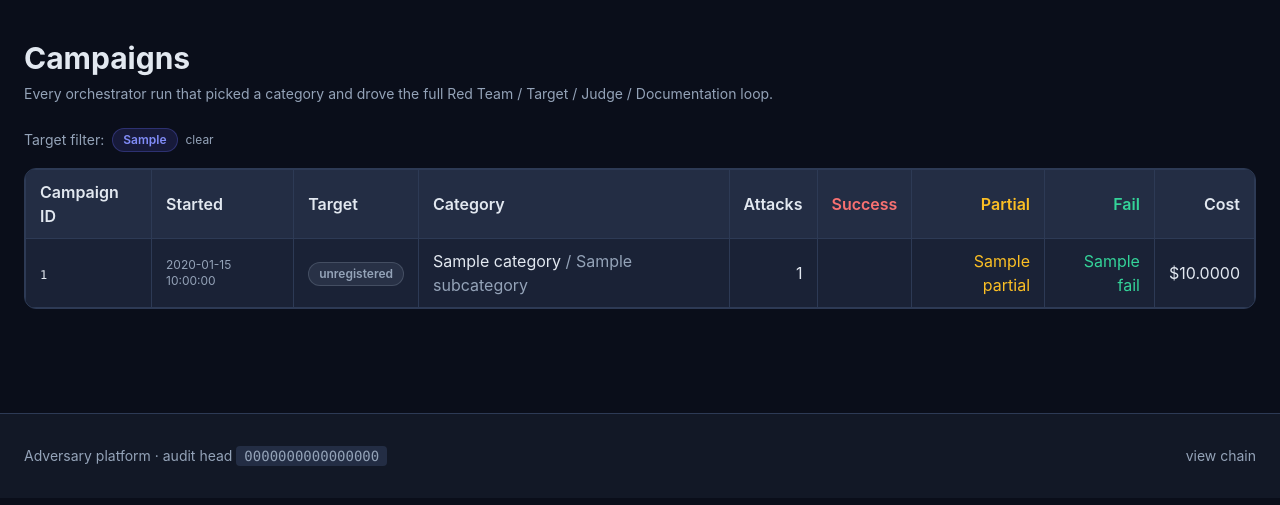
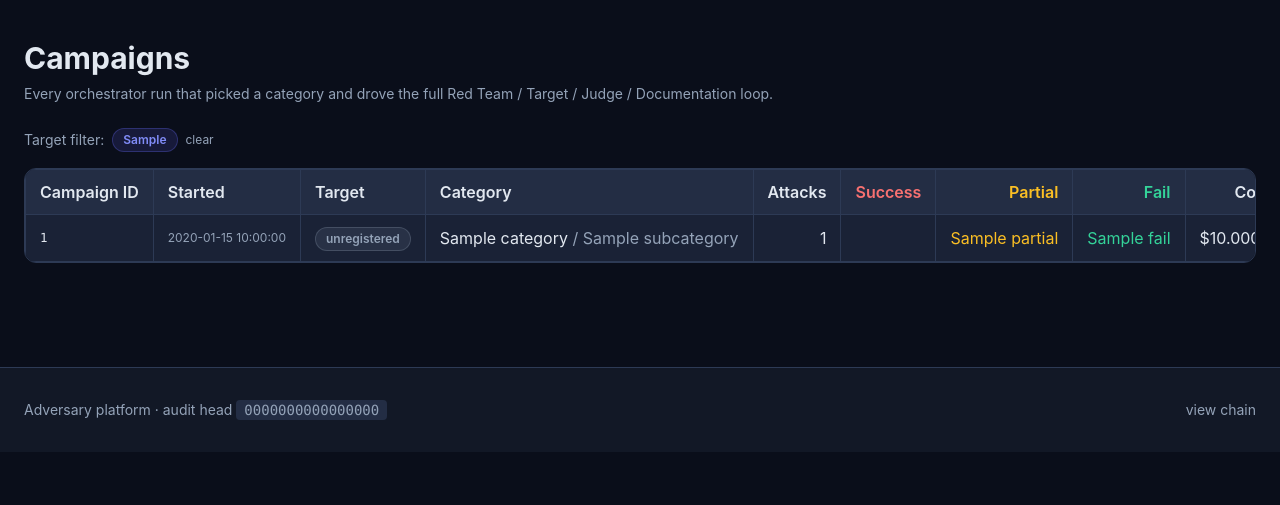
Before and after one commit to scott-lydon/adversary, a FastAPI app: template src/adversary/dashboard/templates/campaigns.html in a window 1280 px wide. Shown: the part 69-574 px from the top of the page. Run offline with FastAPI, Linux system fonts and the light colour scheme; the template is opened without the code that fills it: most values are stand-ins (such as "Sample title", 1, 10 or a date in 2020); some libraries are stand-ins or nearby versions.

Commit message:
fix(dashboard): stop tables from wrapping campaign ids, timestamps, and target chips mid-token
At narrow viewports the Campaigns table (and every other table in the
dashboard) was breaking long hyphenated tokens across multiple lines
inside cells. The Target chip collapsed onto three lines
('clinical-' / 'copilot-' / 'sidecar'), the campaign id wrapped as
'camp-20260513-' / '015758-002-544ee4', and the ISO timestamp split
across two rows. The right-hand stat columns (Attacks/Success/Partial/
Fail/Cost) were also clipped because the panel used overflow-hidden.

CSS-layer fixes in _base.html so every table benefits:
* .badge gained white-space: nowrap so chips never wrap.
* New utility classes: .nowrap, .cell-mono (nowrap + monospace), and
  .table-wrap (overflow-x: auto on the parent, min-width: max-content
  on the contained <table>) so columns keep their natural width and the
  panel scrolls horizontally when needed.

Per-template changes:
* campaigns.html: panel switched to .table-wrap, cells got .nowrap /
  .cell-mono, and the ISO timestamp was compacted to '2026-05-13
  01:57:58 UTC' for readability.
* attacks.html, audit.html, cost.html, coverage.html, findings.html,
  verdicts.html: swapped 'overflow-hidden' for 'table-wrap' on the
  panel containers.

Verified in Chrome: campaigns table now shows full campaign ids on one
line, compact timestamps, single-line target chips, and horizontal
scroll reveals the numeric stat columns.

```diff
--- a/src/adversary/dashboard/templates/_base.html
+++ b/src/adversary/dashboard/templates/_base.html
@@ -34,9 +34,16 @@
     .border-bad { border-color: var(--bad); }
     .border-warn { border-color: var(--warn); }
     table { border-collapse: collapse; width: 100%; }
-    th, td { border: 1px solid var(--border); padding: 10px 14px; text-align: left; }
-    th { background: var(--panel2); font-weight: 600; }
+    th, td { border: 1px solid var(--border); padding: 10px 14px; text-align: left; vertical-align: middle; }
+    th { background: var(--panel2); font-weight: 600; white-space: nowrap; }
     tr:nth-child(even) td { background: rgba(35, 45, 68, 0.4); }
+    /* Stop hyphen-tokens (campaign ids, ISO timestamps, target slugs) from
+       wrapping mid-token in narrow tables. Use .table-wrap on the parent
+       container to provide horizontal scroll when needed. */
+    .nowrap { white-space: nowrap; }
+    .cell-mono { white-space: nowrap; font-family: "JetBrains Mono", Menlo, Monaco, Consolas, monospace; font-size: 0.78rem; }
+    .table-wrap { overflow-x: auto; -webkit-overflow-scrolling: touch; }
+    .table-wrap > table { min-width: max-content; }
     code { background: var(--panel2); padding: 2px 8px; border-radius: 4px; font-family: "JetBrains Mono", Menlo, Monaco, Consolas, monospace; font-size: 0.9em; }
     pre { background: var(--panel2); padding: 16px; border-radius: 8px; overflow-x: auto; border: 1px solid var(--border); }
     pre code { background: transparent; padding: 0; }
@@ -44,7 +51,7 @@
     .nav-link:hover { color: var(--accent2); }
     .nav-link.active { color: var(--accent2); }
     .section-anchor { scroll-margin-top: 80px; }
-    .badge { display: inline-block; padding: 2px 10px; border-radius: 999px; font-size: 0.75rem; font-weight: 600; }
+    .badge { display: inline-block; padding: 2px 10px; border-radius: 999px; font-size: 0.75rem; font-weight: 600; white-space: nowrap; }
     .badge-good { background: rgba(52, 211, 153, 0.15); color: var(--good); border: 1px solid rgba(52, 211, 153, 0.3); }
     .badge-warn { background: rgba(251, 191, 36, 0.15); color: var(--warn); border: 1px solid rgba(251, 191, 36, 0.3); }
     .badge-bad { background: rgba(248, 113, 113, 0.15); color: var(--bad); border: 1px solid rgba(248, 113, 113, 0.3); }
--- a/src/adversary/dashboard/templates/attacks.html
+++ b/src/adversary/dashboard/templates/attacks.html
@@ -18,7 +18,7 @@
 {% endif %}
 
 {% if attacks %}
-<div class="panel p-0 overflow-hidden">
+<div class="panel p-0 table-wrap">
   <table>
     <thead>
       <tr>
--- a/src/adversary/dashboard/templates/audit.html
+++ b/src/adversary/dashboard/templates/audit.html
@@ -19,7 +19,7 @@
 {% endif %}
 
 {% if rows %}
-<div class="panel p-0 overflow-hidden">
+<div class="panel p-0 table-wrap">
   <table>
     <thead>
       <tr>
--- a/src/adversary/dashboard/templates/campaigns.html
+++ b/src/adversary/dashboard/templates/campaigns.html
@@ -17,7 +17,7 @@
 {% endif %}
 
 {% if campaigns %}
-<div class="panel p-0 overflow-hidden">
+<div class="panel p-0 table-wrap">
   <table>
     <thead>
       <tr>
@@ -35,12 +35,12 @@
     <tbody>
     {% for c in campaigns %}
       <tr>
-        <td>
-          <a href="/campaigns/{{ c.session_id }}" class="font-mono text-xs">{{ c.session_id }}</a>
+        <td class="cell-mono">
+          <a href="/campaigns/{{ c.session_id }}" class="no-underline">{{ c.session_id }}</a>
         </td>
-        <td class="text-xs muted">{{ c.created_at }}</td>
-        <td>{% with target_id=c.target_id %}{% include '_target_badge.html' %}{% endwith %}</td>
-        <td>
+        <td class="text-xs muted nowrap">{{ (c.created_at or '')|replace('T', ' ')|replace('+00:00', ' UTC')|truncate(20, True, '') }}</td>
+        <td class="nowrap">{% with target_id=c.target_id %}{% include '_target_badge.html' %}{% endwith %}</td>
+        <td class="nowrap">
           {% if c.category %}
           <a href="/glossary/{{ c.category }}" class="no-underline">{{ c.category }}</a>
           <span class="muted">/ {{ c.subcategory }}</span>
@@ -48,11 +48,11 @@
           <span class="muted">—</span>
           {% endif %}
         </td>
-        <td class="text-right">{{ c.attacks_count }}</td>
-        <td class="text-right bad">{{ c.verdict_counts.success }}</td>
-        <td class="text-right warn">{{ c.verdict_counts.partial }}</td>
-        <td class="text-right good">{{ c.verdict_counts.fail }}</td>
-        <td class="text-right">${{ "%.4f"|format(c.dollar_cost or 0.0) }}</td>
+        <td class="text-right nowrap">{{ c.attacks_count }}</td>
+        <td class="text-right bad nowrap">{{ c.verdict_counts.success }}</td>
+        <td class="text-right warn nowrap">{{ c.verdict_counts.partial }}</td>
+        <td class="text-right good nowrap">{{ c.verdict_counts.fail }}</td>
+        <td class="text-right nowrap">${{ "%.4f"|format(c.dollar_cost or 0.0) }}</td>
       </tr>
     {% endfor %}
     </tbody>
--- a/src/adversary/dashboard/templates/cost.html
+++ b/src/adversary/dashboard/templates/cost.html
@@ -18,7 +18,7 @@
 </div>
 
 {% if rows %}
-<div class="panel p-0 overflow-hidden mb-8">
+<div class="panel p-0 table-wrap mb-8">
   <table>
     <thead>
       <tr>
--- a/src/adversary/dashboard/templates/coverage.html
+++ b/src/adversary/dashboard/templates/coverage.html
@@ -20,7 +20,7 @@
 </div>
 
 {% if rows %}
-<div class="panel p-0 overflow-hidden">
+<div class="panel p-0 table-wrap">
   <table>
     <thead>
       <tr>
--- a/src/adversary/dashboard/templates/findings.html
+++ b/src/adversary/dashboard/templates/findings.html
@@ -30,7 +30,7 @@
 {% endif %}
 
 {% if findings %}
-<div class="panel p-0 overflow-hidden mb-6">
+<div class="panel p-0 table-wrap mb-6">
   <table>
     <thead>
       <tr>
--- a/src/adversary/dashboard/templates/verdicts.html
+++ b/src/adversary/dashboard/templates/verdicts.html
@@ -20,7 +20,7 @@
 {% endif %}
 
 {% if verdicts %}
-<div class="panel p-0 overflow-hidden">
+<div class="panel p-0 table-wrap">
   <table>
     <thead>
       <tr>
```
